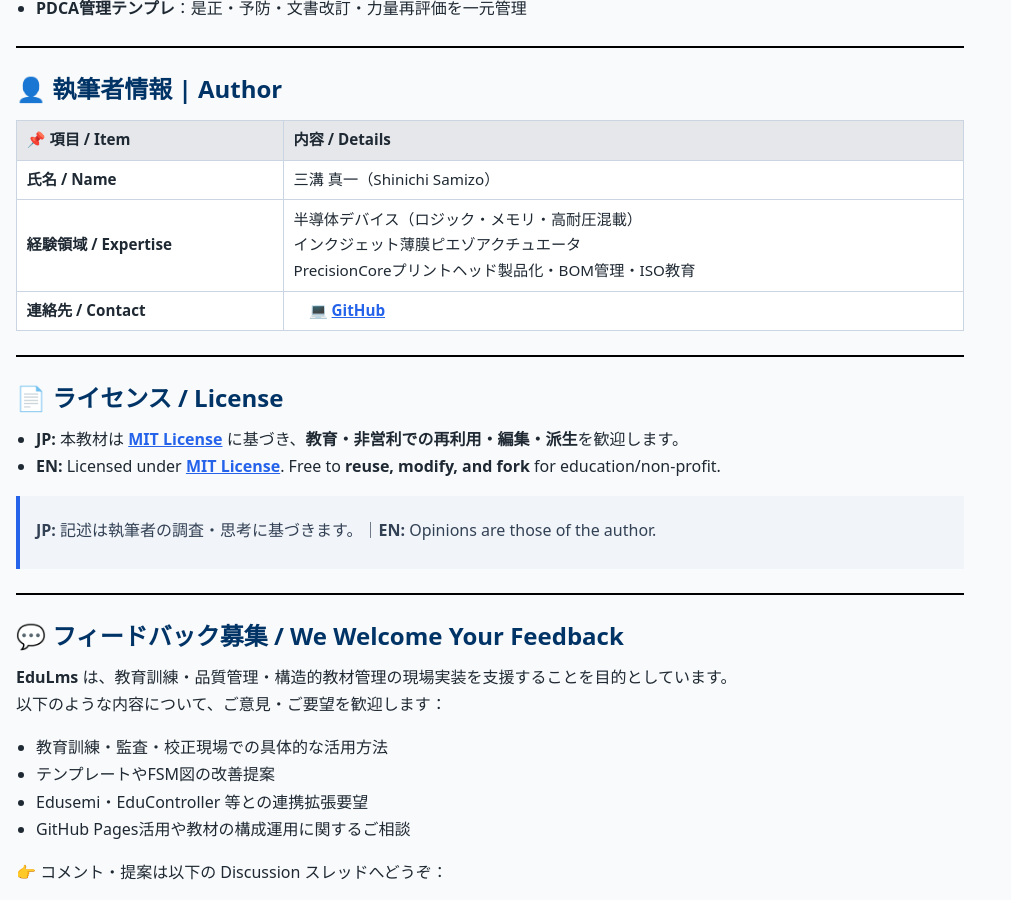
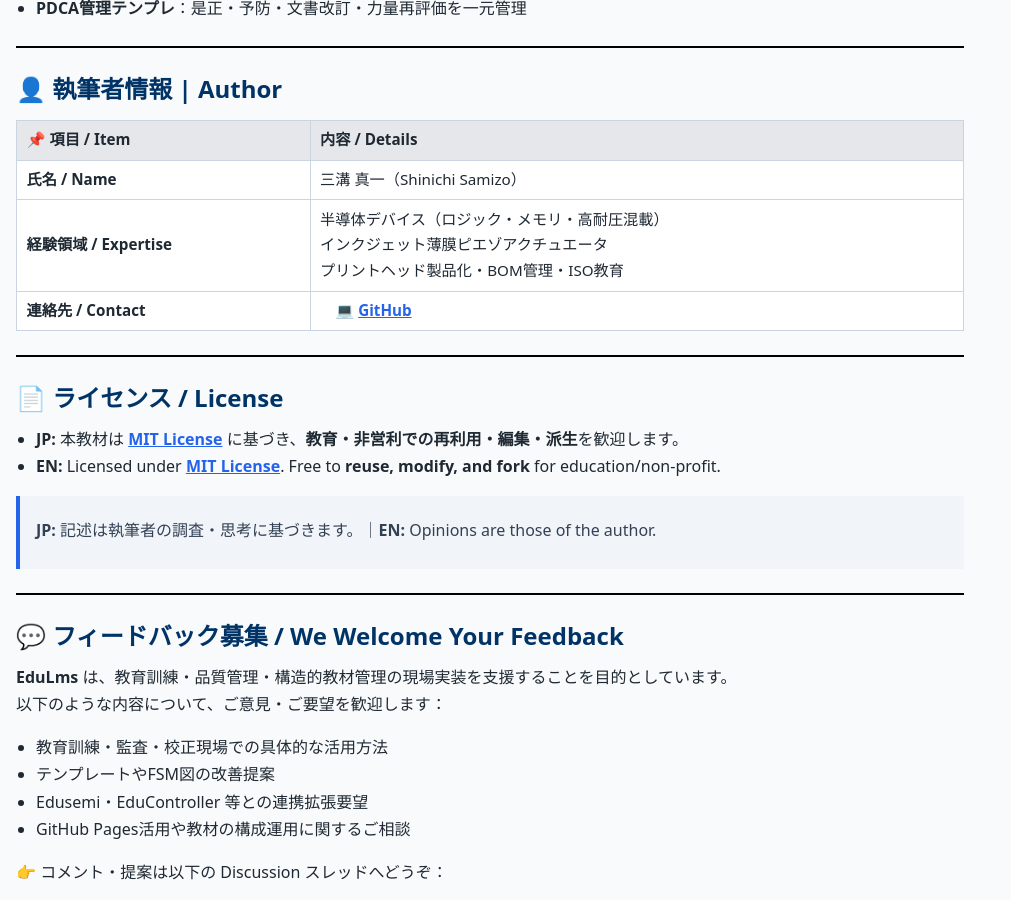
Before and after one commit to Samizo-AITL/EduLms, a Jekyll site: the page built from index.md, in a window 1280 px wide and 900 px high, scrolled down 2161 px. Shown: the whole window, without its empty margins (0-1011 px from the left). Built offline with Jekyll 4.4.1, drawn with Linux system fonts in a browser that asks for light colours; grey boxes are pictures that could not be loaded.

Commit message:
Update index.md

```diff
--- a/index.md
+++ b/index.md
@@ -96,7 +96,7 @@ EduLms/
 | 📌 項目 / Item | 内容 / Details |
 |------|------|
 | **氏名 / Name** | 三溝 真一（Shinichi Samizo） |
-| **経験領域 / Expertise** | 半導体デバイス（ロジック・メモリ・高耐圧混載）<br>インクジェット薄膜ピエゾアクチュエータ<br>PrecisionCoreプリントヘッド製品化・BOM管理・ISO教育 |
+| **経験領域 / Expertise** | 半導体デバイス（ロジック・メモリ・高耐圧混載）<br>インクジェット薄膜ピエゾアクチュエータ<br>プリントヘッド製品化・BOM管理・ISO教育 |
 | **連絡先 / Contact** |　💻 [GitHub](https://samizo-aitl.github.io/)　|
 
 ---
```
